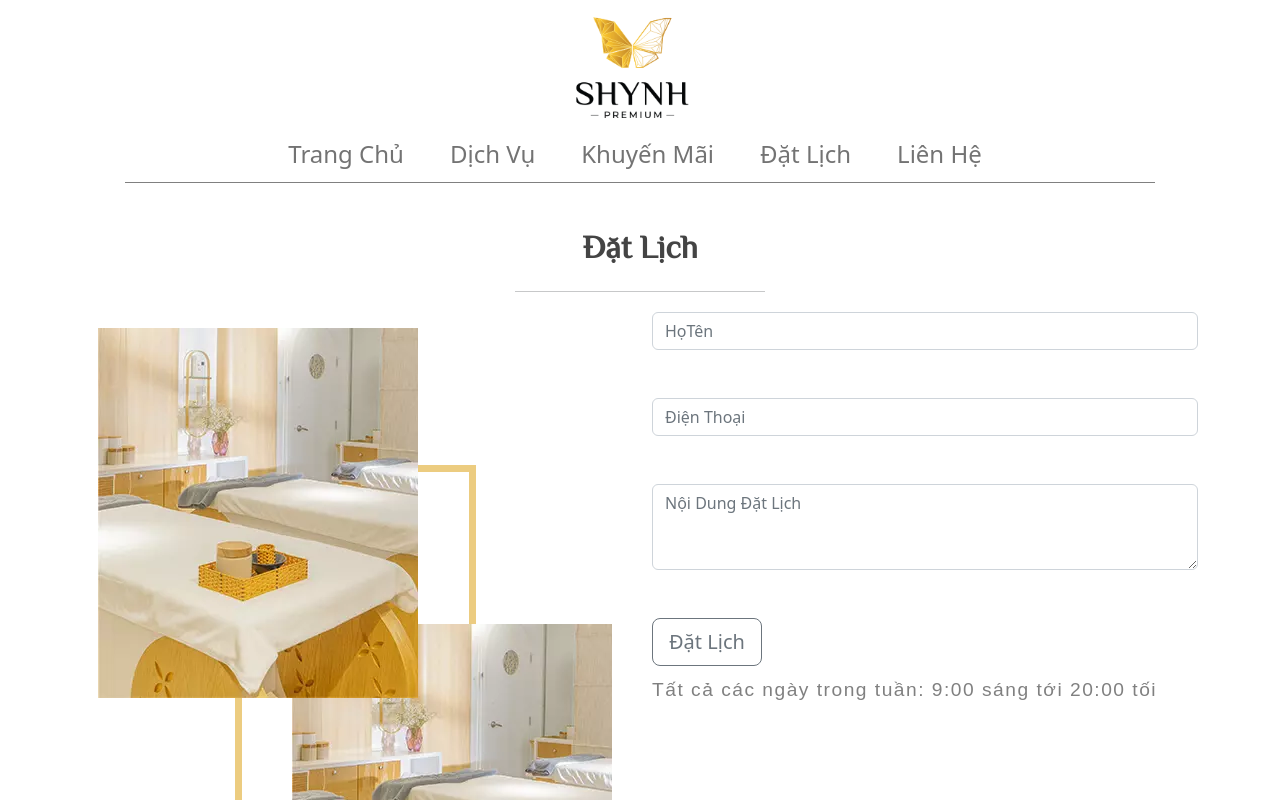
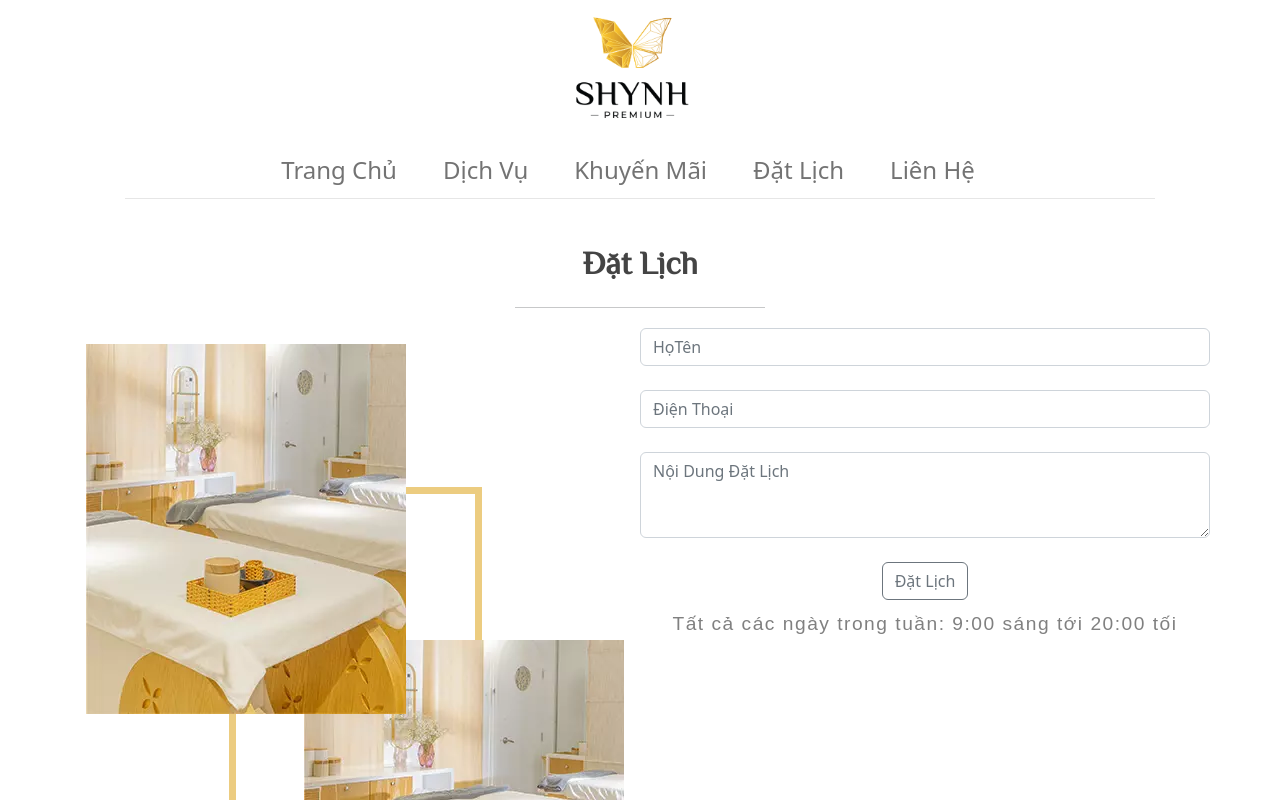
Before and after one commit to viktor1910/headless-crm, a Next.js app: page /dat-lich in a window 1280 px wide. Shown: the top 800 px of the page. Built offline with nearby package versions, Linux system fonts and the light colour scheme.

Commit message:
feat:header fix top

```diff
--- a/src/layout/PageLayout/components/Header.tsx
+++ b/src/layout/PageLayout/components/Header.tsx
@@ -1,4 +1,4 @@
-import React from 'react';
+import React, { useEffect } from 'react';
 import Image from 'next/image';
 import logo from '../../../../public/img/download.png';
 import Container from 'react-bootstrap/Container';
@@ -7,9 +7,24 @@ import Navbar from 'react-bootstrap/Navbar';
 import Offcanvas from 'react-bootstrap/Offcanvas';
 import styles from '../index.module.scss';
 const Header = () => {
+  const [scrollY, setScrollY] = React.useState(0);
+
+  useEffect(() => {
+    const handleScroll = () => {
+      setScrollY(window.scrollY);
+    };
+
+    handleScroll();
+
+    window.addEventListener('scroll', handleScroll);
+
+    return () => {
+      window.removeEventListener('scroll', handleScroll);
+    };
+  }, []);
   return (
     <Navbar bg="white" expand="lg">
-      <Container fluid className={styles.headerContainer}>
+      <Container fluid className={scrollY > 200 ? styles.scrolled : styles.headerContainer}>
         <div className={styles.headerLogo}>
           <Navbar.Toggle aria-controls="offcanvasNavbar-expand-lg" />
 
@@ -28,7 +43,7 @@ const Header = () => {
           </Offcanvas.Header>
           <Offcanvas.Body>
             <Nav className={styles.headerMenu}>
-              <Nav.Link href="#trang-chu">Trang Chủ</Nav.Link>
+              <Nav.Link href="/">Trang Chủ</Nav.Link>
               <Nav.Link href="dich-vu">Dịch Vụ</Nav.Link>
               <Nav.Link href="khuyen-mai">Khuyến Mãi</Nav.Link>
               <Nav.Link href="dat-lich">Đặt Lịch</Nav.Link>
--- a/src/layout/PageLayout/index.module.scss
+++ b/src/layout/PageLayout/index.module.scss
@@ -4,22 +4,57 @@
   flex-direction: column;
   margin-bottom: 2em;
 }
+
+.scrolled {
+  display: flex;
+  justify-content: space-between;
+  position: fixed;
+  top: 0;
+  z-index: 999;
+  background: white;
+  border-bottom: 1px solid #e6e6e6;
+  @media only screen and (max-width: 991px) {
+    display: flex;
+    align-items: center;
+    justify-content: space-between;
+    text-align: center;
+    img {
+      max-width: 80px;
+      display: block;
+      margin: 0 auto;
+    }
+  }
+  @media only screen and (min-width: 992px) {
+    .headerMenu {
+      border: none;
+    }
+    img {
+      max-width: 100px;
+    }
+  }
+}
+
 .headerMenu {
   display: flex;
   width: 1030px;
   height: 57px;
-  border-bottom: 1px solid gray;
+  border-bottom: 1px solid #e6e6e6;
   text-align: center;
   align-items: center;
   justify-content: center;
-  padding: 10px;
+  padding: 0 24px;
+  margin: 16px auto 0 auto;
+
   a {
     font-size: 1.5rem;
+    padding: 10px 24px;
     margin: 15px;
     &:hover {
-      border-bottom: 3px solid black;
+      border-bottom: solid 3px black;
+      color: #eccc80;
     }
   }
+
   @media screen and (max-width: 992px) {
     display: flex;
     width: 100%;
@@ -40,22 +75,15 @@
   width: 100%;
   display: flex;
   align-items: center;
-  justify-content: center;
+  justify-content: space-between;
   text-align: center;
   button {
     border: none;
   }
 
-  @media only screen and (max-width: 992px) {
+  @media only screen and (min-width: 992px) {
     display: flex;
-    align-items: center;
-    justify-content: space-between;
-    text-align: center;
-    img {
-      max-width: 80px;
-      display: block;
-      margin: 0 auto;
-    }
+    justify-content: center;
   }
 }
 
--- a/src/pages/dat-lich/index.module.scss
+++ b/src/pages/dat-lich/index.module.scss
@@ -36,3 +36,24 @@
 .form-control {
   border: none;
 }
+@media only screen and (max-width: 992px) {
+  .displayRow {
+    display: flex;
+    flex-direction: column-reverse;
+  }
+}
+.displayCol {
+  display: flex;
+  flex-direction: column;
+  text-align: center;
+}
+@media only screen and (max-width: 480px) {
+  .image3,
+  .image2 {
+    display: none;
+  }
+}
+.wrapperCol {
+  display: block;
+  justify-content: center;
+}
--- a/src/pages/dat-lich/index.tsx
+++ b/src/pages/dat-lich/index.tsx
@@ -24,8 +24,8 @@ const DatLich = () => {
         }}
       />
       <Container>
-        <Row>
-          <Col lg={6}>
+        <Row className={styles.displayRow}>
+          <Col lg={6} className={styles.wrapperCol} style={{ margin: '0', padding: '0' }}>
             <div className={styles.wrapperDatLich}>
               <div className={styles.image1}>
                 <Image src={imgDatLich} alt="" />
@@ -39,24 +39,23 @@ const DatLich = () => {
               </div>
             </div>
           </Col>
-          <Col lg={6}>
+          <Col lg={6} className={styles.displayCol} style={{ margin: '0', padding: '0' }}>
             <Form>
-              <Form.Group className="mb-5" controlId="exampleForm.ControlInput1">
+              <Form.Group className="mb-4" controlId="exampleForm.ControlInput1">
                 <Form.Control type="text" placeholder="HọTên" />
               </Form.Group>
-              <Form.Group className="mb-5" controlId="exampleForm.ControlInput2">
+              <Form.Group className="mb-4" controlId="exampleForm.ControlInput2">
                 <Form.Control type="text" placeholder="Điện Thoại" />
               </Form.Group>
-              <Form.Group className="mb-5" controlId="exampleForm.ControlTextarea3">
+              <Form.Group className="mb-4" controlId="exampleForm.ControlTextarea3">
                 <Form.Control as="textarea" placeholder="Nội Dung Đặt Lịch" rows={3} />
               </Form.Group>
-              <Button variant="outline-secondary" size="lg">
-                Đặt Lịch
-              </Button>
+              <Button variant="outline-secondary">Đặt Lịch</Button>
               <Text
                 type="body"
                 style={{
                   marginTop: '10px',
+                  marginBottom: '10px',
                   color: 'gray',
                 }}
               >
--- a/src/pages/dich-vu/index.tsx
+++ b/src/pages/dich-vu/index.tsx
@@ -233,6 +233,7 @@ const DichVu = () => {
         </Container>
       </Section>
       <Section title="Danh Mục Dịch Vụ" subTitle="">
+        <Container fluid>
           <Slider {...settingService} className={styles.slickSlider}>
             <div>
               <Card className={styles.cardItem}>
@@ -315,6 +316,7 @@ const DichVu = () => {
               </Card>
             </div>
           </Slider>
+        </Container>
       </Section>
 
       <Section title="Dịch Vụ" subTitle="">
```
Also changed, not shown: src/pages/dich-vu/index.module.scss (+9 -9 lines), src/pages/lien-he/index.tsx (+11 -9 lines), src/pages/khuyen-mai/[id].tsx (renamed from src/pages/tong-hop-khuyen-mai/[id].tsx), src/pages/khuyen-mai/index.module.scss (renamed from src/pages/tong-hop-khuyen-mai/index.module.scss), src/pages/khuyen-mai/index.tsx (renamed from src/pages/tong-hop-khuyen-mai/index.tsx). Lines whose indentation alone changed are shown as unchanged.
